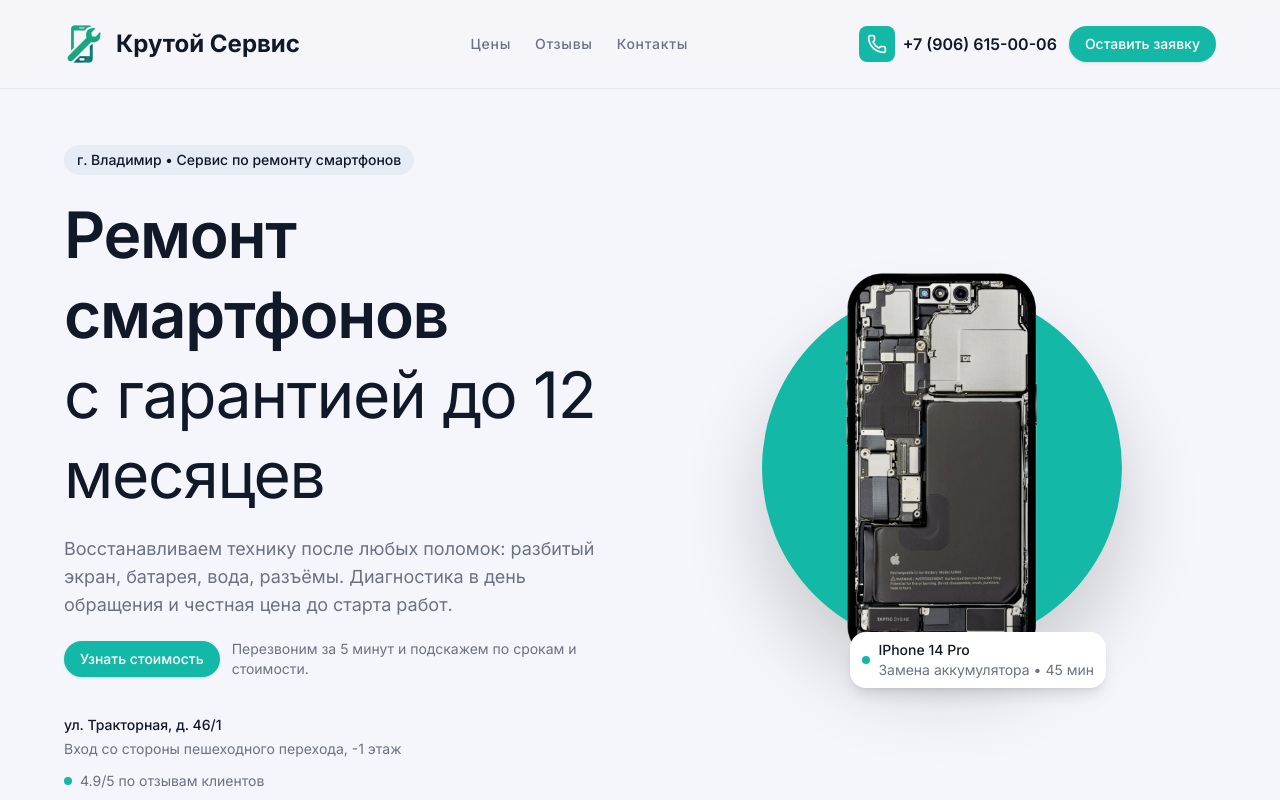
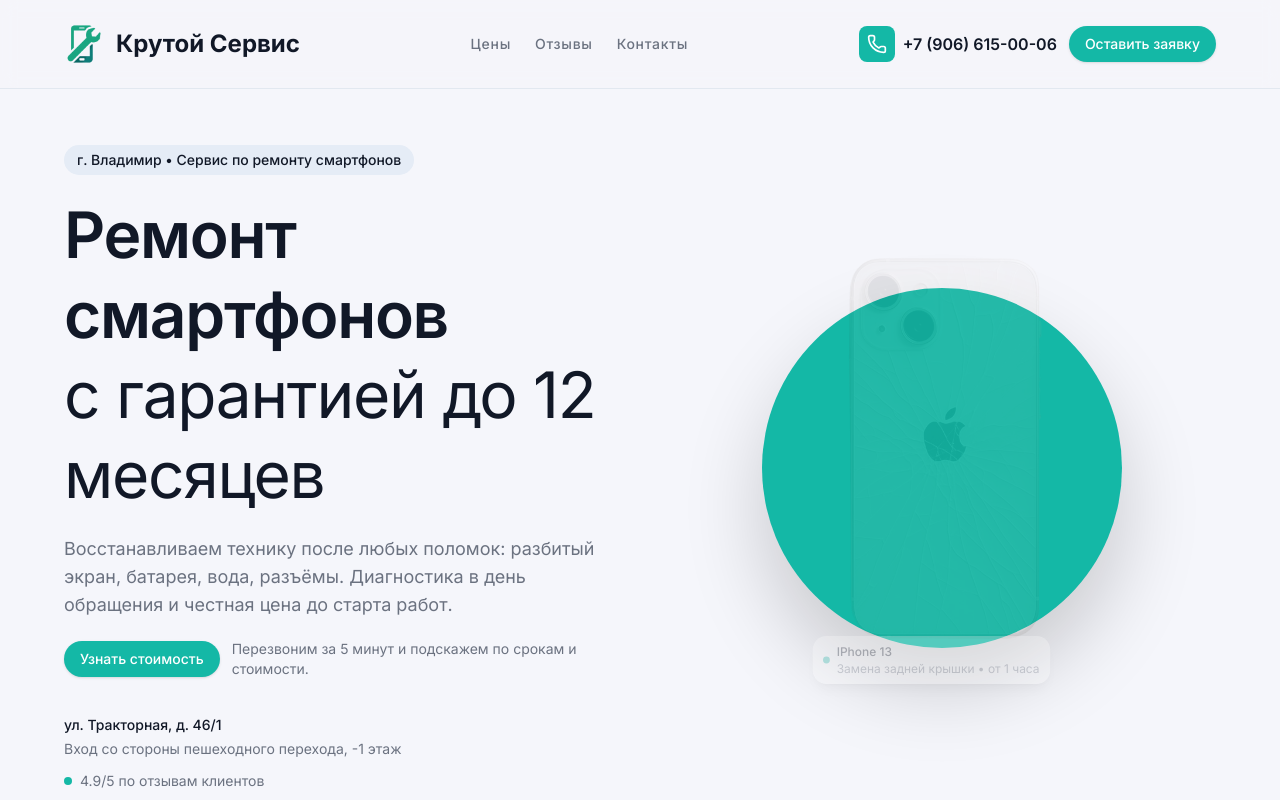
Before and after one commit to yaandrei2000/repair-phone, a Next.js app: page / in a window 1280 px wide. Shown: the top 800 px of the page. Built offline with nearby package versions, Linux system fonts and the light colour scheme; no server answers.

Commit message:
first commit

```diff
--- a/src/components/landing/hero-highlight.tsx
+++ b/src/components/landing/hero-highlight.tsx
@@ -31,7 +31,7 @@ export function HeroHighlight() {
   useEffect(() => {
     const interval = setInterval(() => {
       setCurrentIndex((prev) => (prev + 1) % repairCards.length);
-    }, 4500); // Смена каждые 4 секунды
+    }, 6000); // Смена каждые 6 секунд
 
     return () => clearInterval(interval);
   }, []);
```
